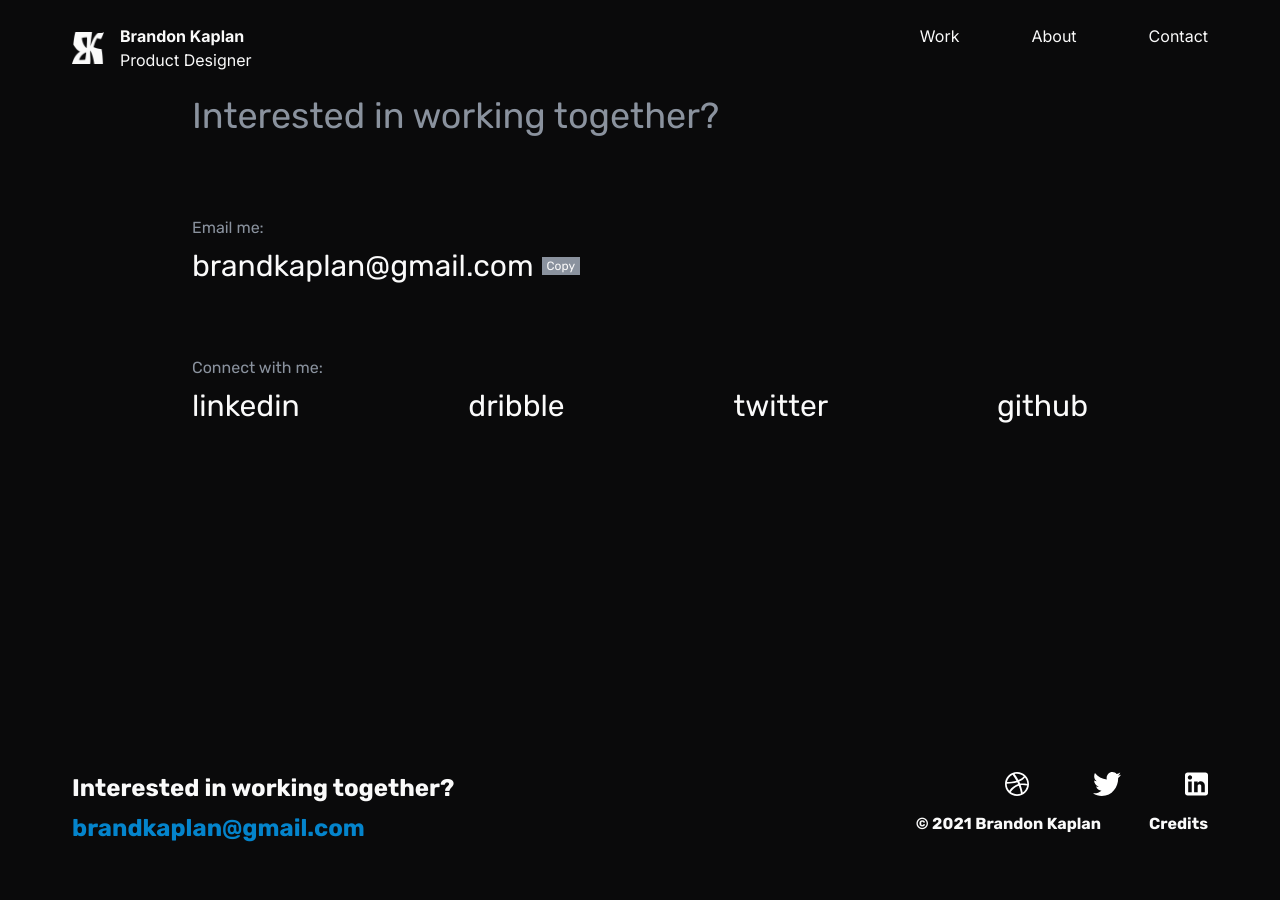
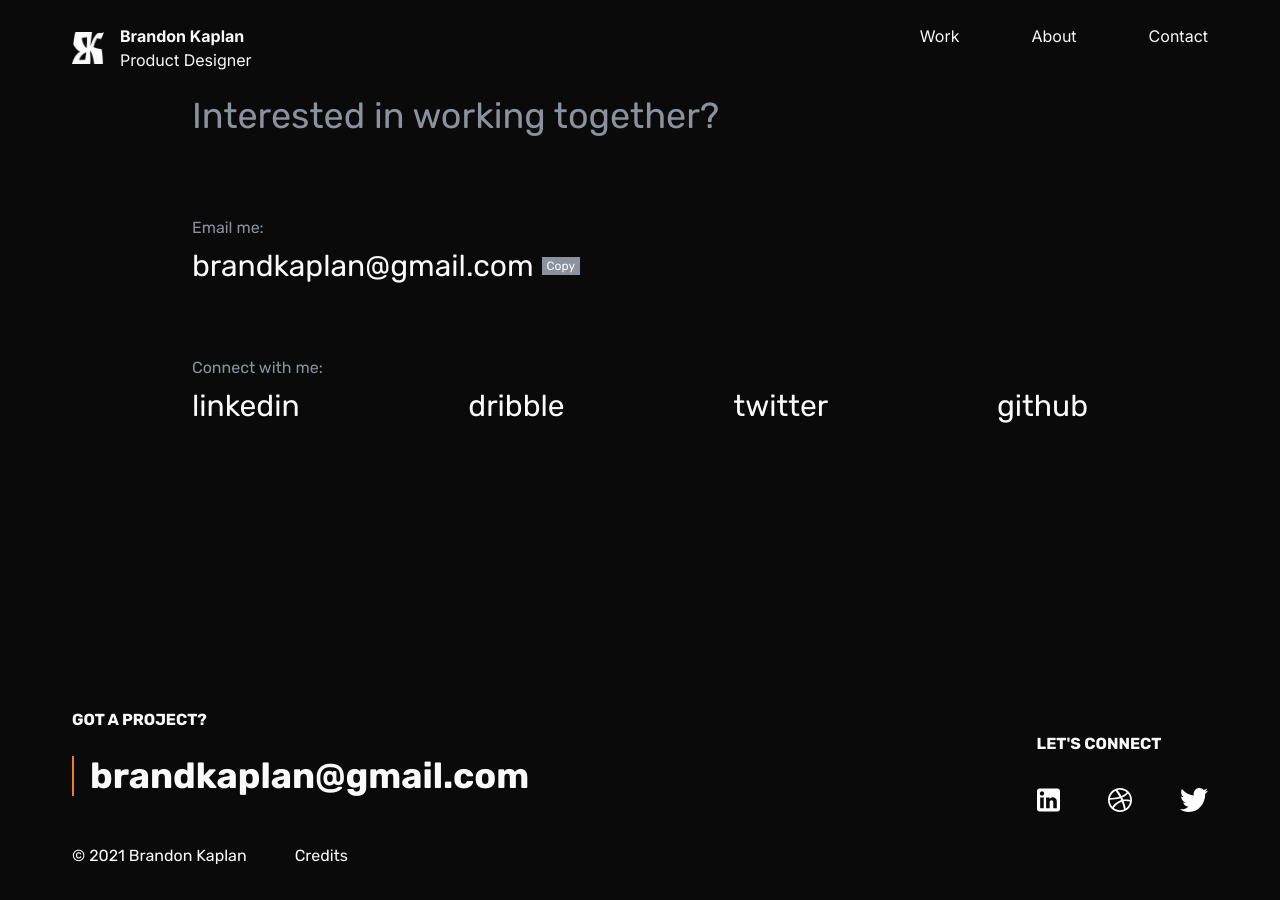
Before and after one commit to brandkap/brandkap.github.io, a Jekyll site: the page built from contact.html, in a window 1280 px wide. Built offline with Jekyll 4.4.1, drawn with Linux system fonts in a browser that asks for light colours.

Commit message:
Mobile nav

```diff
--- /dev/null
+++ b/_includes/desktop-nav.html
@@ -0,0 +1,12 @@
+<nav class="hidden md:block">
+  <div class="flex flex-row space-x-18 items-center">
+    {%- for path in site.nav_pages -%}
+      {%- assign nav_page = site.pages | where: "path", path | first -%}
+      {%- if nav_page.nav_title -%}
+        <a href="{{ nav_page.url | relative_url }}">{{ nav_page.nav_title | escape }}</a>
+      {%- else -%}
+        <a href="{{ nav_page.url | relative_url }}">{{ nav_page.title | escape }}</a>
+      {%- endif -%}
+    {%- endfor -%}
+  </div>
+</nav>
--- a/_includes/footer.html
+++ b/_includes/footer.html
@@ -1,19 +1,25 @@
-<footer class="grid grid-cols-1 md:grid-cols-2 grid-auto-rows-auto md:grid-rows-2 gap-x-4 mx-6 md:mx-18 md:mt-30 md:mb-12 text-white">
-  <p class="text-xl md:text-2xl font-bold md:row-start-1 md:col-start-1">Interested in working together?</p>
-  <p class="text-blue text-2xl font-bold md:row-start-2 md:col-start-1">{{ site.email }}</p>
-
-  <div class="md:row-start-1 md:col-start-2 flex flex-row justify-around md:justify-end md:space-x-16 my-6 md:my-0">
+<footer class="mx-6 md:mx-18 text-white mt-30">
+  <div class="flex flex-col lg:flex-row md:justify-between space-y-6">
+    <div class="flex flex-col space-y-6">
+      <p class="font-bold uppercase m-0">Got a project?</p>
+      <p class="text-4xl font-bold pl-4 border-l-2 border-orange m-0">{{ site.email }}</p>
+    </div>
+    <div class="flex flex-col space-y-8">
+      <p class="font-bold uppercase m-0">Let's connect</p>
+      <div class="flex space-x-12">
+        <a href="https://www.linkedin.com/in/brandonjkaplan/" title="LinkedIn">
+          <img class="h-6 w-auto" src="/assets/images/icons/linkedin.svg">
+        </a>
         <a href="https://dribbble.com/brandonkap" title="Dribbble">
           <img class="h-6 w-auto" src="/assets/images/icons/dribbble.svg">
         </a>
         <a href="https://twitter.com/krandonbaplan" title="Twitter">
           <img class="h-6 w-auto" src="/assets/images/icons/twitter.svg">
         </a>
-    <a href="https://www.linkedin.com/in/brandonjkaplan/" title="LinkedIn">
-      <img class="h-6 w-auto" src="/assets/images/icons/linkedin.svg">
-    </a>
       </div>
-  <div class="md:row-start-2 md:col-start-2 flex flex-row justify-between md:justify-end md:space-x-12 font-bold mb-2 md:mb-0">
+    </div>
+  </div>
+  <div class="flex justify-start gap-x-12 my-8">
     <p class="m-0">© {{ "now" | date: "%Y" }} Brandon Kaplan</p>
     <p class="m-0"><a href="#modal-credits" data-micromodal-trigger="modal-credits">Credits</a></p>
   </div>
--- a/_includes/header.html
+++ b/_includes/header.html
@@ -9,18 +9,14 @@
     </div>
   </div>
 
-  <nav class="space-x-18 flex items-center hidden md:block">
-    {%- for path in site.nav_pages -%}
-      {%- assign nav_page = site.pages | where: "path", path | first -%}
-      {%- if nav_page.nav_title -%}
-        <a href="{{ nav_page.url | relative_url }}">{{ nav_page.nav_title | escape }}</a>
-      {%- else -%}
-        <a href="{{ nav_page.url | relative_url }}">{{ nav_page.title | escape }}</a>
-      {%- endif -%}
-    {%- endfor -%}
-  </nav>
   <div class="md:hidden">
-    {% comment %}TODO: Real hamburger menu{% endcomment %}
-    <button type="button">Ξ</button>
+    <label for="navbar-show" class="sr-only">Show Menu</label>
+    <button type="button" id="navbar-show">
+      <img src="{{ '/assets/images/icons/menu.svg' | relative_url }}">
+    </button>
   </div>
+
+  {% include desktop-nav.html %}
 </header>
+
+{% include mobile-nav.html %}
--- /dev/null
+++ b/_includes/mobile-nav.html
@@ -0,0 +1,20 @@
+<nav id="navbar-items" class="hidden fixed top-0 bottom-0 left-0 right-0 bg-black">
+  <div class="flex flex-col uppercase space-y-18 items-center text-4xl">
+    <div class="self-end mt-6 mr-18">
+      <label for="navbar-hide" class="sr-only">Hide Menu</label>
+      <button type="button" id="navbar-hide">
+        <img src="{{ '/assets/images/icons/cross.svg' | relative_url }}">
+      </button>
+    </div>
+
+    <a href="{{ "/" | relative_url }}">Home</a>
+    {%- for path in site.nav_pages -%}
+      {%- assign nav_page = site.pages | where: "path", path | first -%}
+      {%- if nav_page.nav_title -%}
+        <a href="{{ nav_page.url | relative_url }}">{{ nav_page.nav_title | escape }}</a>
+      {%- else -%}
+        <a href="{{ nav_page.url | relative_url }}">{{ nav_page.title | escape }}</a>
+      {%- endif -%}
+    {%- endfor -%}
+  </div>
+</nav>
--- a/assets/css/styles.css
+++ b/assets/css/styles.css
@@ -522,6 +522,18 @@
   height: auto;
 }
 
+.space-y-6 > :not([hidden]) ~ :not([hidden]) {
+  --tw-space-y-reverse: 0;
+  margin-top: calc(1.5rem * calc(1 - var(--tw-space-y-reverse)));
+  margin-bottom: calc(1.5rem * var(--tw-space-y-reverse));
+}
+
+.space-y-8 > :not([hidden]) ~ :not([hidden]) {
+  --tw-space-y-reverse: 0;
+  margin-top: calc(2rem * calc(1 - var(--tw-space-y-reverse)));
+  margin-bottom: calc(2rem * var(--tw-space-y-reverse));
+}
+
 .space-x-12 > :not([hidden]) ~ :not([hidden]) {
   --tw-space-x-reverse: 0;
   margin-right: calc(3rem * var(--tw-space-x-reverse));
@@ -540,9 +552,26 @@
   margin-left: calc(4.5rem * calc(1 - var(--tw-space-x-reverse)));
 }
 
+.sr-only {
+  position: absolute;
+  width: 1px;
+  height: 1px;
+  padding: 0;
+  margin: -1px;
+  overflow: hidden;
+  clip: rect(0, 0, 0, 0);
+  white-space: nowrap;
+  border-width: 0;
+}
+
 .bg-black {
   --tw-bg-opacity: 1;
   background-color: rgba(10, 10, 11, var(--tw-bg-opacity));
+}
+
+.bg-gray {
+  --tw-bg-opacity: 1;
+  background-color: rgba(138, 146, 158, var(--tw-bg-opacity));
 }
 
 .bg-white {
@@ -550,14 +579,14 @@
   background-color: rgba(250, 250, 250, var(--tw-bg-opacity));
 }
 
-.bg-gray {
-  --tw-bg-opacity: 1;
-  background-color: rgba(138, 146, 158, var(--tw-bg-opacity));
-}
-
 .border-gray {
   --tw-border-opacity: 1;
   border-color: rgba(138, 146, 158, var(--tw-border-opacity));
+}
+
+.border-orange {
+  --tw-border-opacity: 1;
+  border-color: rgba(241, 128, 28, var(--tw-border-opacity));
 }
 
 .rounded {
@@ -616,6 +645,10 @@
   align-items: center;
 }
 
+.self-end {
+  align-self: flex-end;
+}
+
 .self-center {
   align-self: center;
 }
@@ -630,10 +663,6 @@
 
 .justify-between {
   justify-content: space-between;
-}
-
-.justify-around {
-  justify-content: space-around;
 }
 
 .font-inter {
@@ -709,11 +738,6 @@
 
 .m-0 {
   margin: 0px;
-}
-
-.my-6 {
-  margin-top: 1.5rem;
-  margin-bottom: 1.5rem;
 }
 
 .mx-6 {
@@ -795,8 +819,16 @@
   margin-top: 4rem;
 }
 
+.mr-18 {
+  margin-right: 4.5rem;
+}
+
 .mb-18 {
   margin-bottom: 4.5rem;
+}
+
+.mt-30 {
+  margin-top: 7.5rem;
 }
 
 .mb-30 {
@@ -872,8 +904,20 @@
   position: sticky;
 }
 
+.top-0 {
+  top: 0px;
+}
+
 .right-0 {
   right: 0px;
+}
+
+.bottom-0 {
+  bottom: 0px;
+}
+
+.left-0 {
+  left: 0px;
 }
 
 .top-4 {
@@ -905,19 +949,18 @@
   text-align: right;
 }
 
+.text-gray {
+  --tw-text-opacity: 1;
+  color: rgba(138, 146, 158, var(--tw-text-opacity));
+}
+
 .text-white {
   --tw-text-opacity: 1;
   color: rgba(250, 250, 250, var(--tw-text-opacity));
 }
 
-.text-gray {
-  --tw-text-opacity: 1;
-  color: rgba(138, 146, 158, var(--tw-text-opacity));
-}
-
-.text-blue {
-  --tw-text-opacity: 1;
-  color: rgba(4, 132, 204, var(--tw-text-opacity));
+.uppercase {
+  text-transform: uppercase;
 }
 
 .hover\:no-underline:hover {
@@ -939,6 +982,11 @@
 .gap-x-4 {
   -moz-column-gap: 1rem;
        column-gap: 1rem;
+}
+
+.gap-x-12 {
+  -moz-column-gap: 3rem;
+       column-gap: 3rem;
 }
 
 .gap-x-18 {
@@ -1156,18 +1204,6 @@
 }
 
 @media (min-width: 768px) {
-  .md\:space-x-12 > :not([hidden]) ~ :not([hidden]) {
-    --tw-space-x-reverse: 0;
-    margin-right: calc(3rem * var(--tw-space-x-reverse));
-    margin-left: calc(3rem * calc(1 - var(--tw-space-x-reverse)));
-  }
-
-  .md\:space-x-16 > :not([hidden]) ~ :not([hidden]) {
-    --tw-space-x-reverse: 0;
-    margin-right: calc(4rem * var(--tw-space-x-reverse));
-    margin-left: calc(4rem * calc(1 - var(--tw-space-x-reverse)));
-  }
-
   .md\:block {
     display: block;
   }
@@ -1184,8 +1220,8 @@
     flex-direction: row;
   }
 
-  .md\:justify-end {
-    justify-content: flex-end;
+  .md\:justify-between {
+    justify-content: space-between;
   }
 
   .md\:text-2xl {
@@ -1207,11 +1243,6 @@
     font-size: 3.5rem;
   }
 
-  .md\:my-0 {
-    margin-top: 0px;
-    margin-bottom: 0px;
-  }
-
   .md\:mx-18 {
     margin-left: 4.5rem;
     margin-right: 4.5rem;
@@ -1222,24 +1253,12 @@
     margin-bottom: 8rem;
   }
 
-  .md\:mb-0 {
-    margin-bottom: 0px;
-  }
-
-  .md\:mb-12 {
-    margin-bottom: 3rem;
-  }
-
   .md\:mb-18 {
     margin-bottom: 4.5rem;
   }
 
   .md\:mt-24 {
     margin-top: 6rem;
-  }
-
-  .md\:mt-30 {
-    margin-top: 7.5rem;
   }
 
   .md\:mb-30 {
@@ -1356,6 +1375,9 @@
 }
 
 @media (min-width: 1024px) {
+  .lg\:flex-row {
+    flex-direction: row;
+  }
 }
 
 @media (min-width: 1280px) {
--- a/assets/js/navbar.js
+++ b/assets/js/navbar.js
@@ -1,5 +1,6 @@
 document.addEventListener("DOMContentLoaded", function () {
   var navbar = document.getElementById("navbar");
+
   var oldPos = 0;
   window.addEventListener("scroll", function () {
     var newPos = document.documentElement.scrollTop;
@@ -13,4 +14,14 @@
     // Mobile overscroll gives negative positions.
     oldPos = Math.max(0, newPos);
   });
+
+  var navbarItems = document.getElementById("navbar-items");
+  var navbarShow = document.getElementById("navbar-show");
+  var navbarHide = document.getElementById("navbar-hide");
+  navbarShow.addEventListener("click", function () {
+    navbarItems.classList.remove("hidden");
+  });
+  navbarHide.addEventListener("click", function () {
+    navbarItems.classList.add("hidden");
+  });
 });
--- a/tailwind.config.js
+++ b/tailwind.config.js
@@ -11,8 +11,9 @@
   theme: {
     colors: {
       black: "#0a0a0b",
+      gray: "#8a929e",
       white: "#fafafa",
-      gray: "#8a929e",
+      orange: "#f1801c",
       blue: "#0484cc",
     },
     extend: {
```
Also changed, not shown: assets/images/icons/cross.svg (added), assets/images/icons/menu.svg (added). Lines whose indentation alone changed are shown as unchanged.
